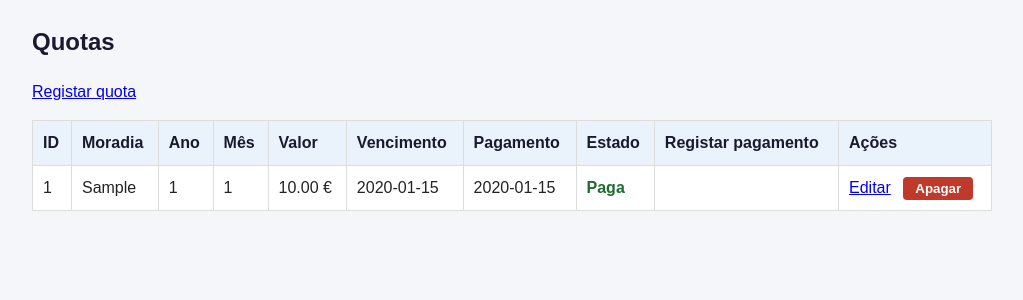
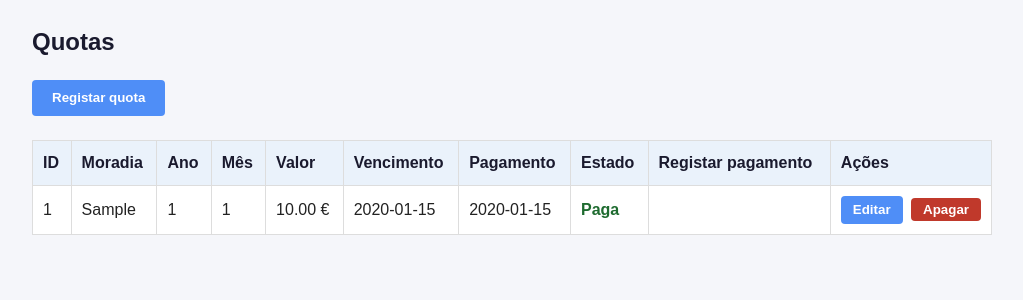
Before and after one commit to R-Duarte3/GestaoCondominios, a Flask app: page /quotas/ in a window 1280 px wide. Shown: the part 122-422 px from the top of the page, without its empty margins (128-1151 px from the left). Run offline with Flask 3, Linux system fonts and the light colour scheme; tables that the repository leaves empty hold one stand-in row (values such as "Sample post").

Commit message:
Botoes de editar e registar

```diff
--- a/src/rd_condominios/static/css/style.css
+++ b/src/rd_condominios/static/css/style.css
@@ -144,3 +144,37 @@ table input, table select {
 .botao-apagar:hover {
     background: #a93226;
 }
+
+.botao-editar,
+.botao-registar {
+    display: inline-block;
+    padding: 4px 12px;
+    background: #4f8ef7;
+    color: #fff;
+    border-radius: 4px;
+    font-size: 13.33px;
+    font-weight: bold;
+    text-decoration: none;
+}
+
+.botao-editar:hover,
+.botao-registar:hover {
+    background: #3a7ae0;
+}
+
+.botao-registar {
+    padding: 8px 20px;
+    margin-bottom: 8px;
+}
+
+.acoes {
+    white-space: nowrap;
+}
+
+.acoes .botao-apagar {
+    margin-left: 4px;
+}
+
+td.acoes {
+    width: 1%;
+}
--- a/src/rd_condominios/templates/despesas/lista.html
+++ b/src/rd_condominios/templates/despesas/lista.html
@@ -4,7 +4,7 @@
 <h2>Despesas</h2>
 
 <p>
-    <a href="{{ url_for('despesas.formulario') }}">Registar despesa</a>
+        <a class="botao-registar" href="{{ url_for('despesas.formulario') }}">Registar despesa</a>
 </p>
 
 <p>
@@ -41,8 +41,8 @@
                 {% endif %}
             </td>
             <td>{{ despesa.fornecedor or "—" }}</td>
-            <td>
-                <a href="{{ url_for('despesas.formulario_editar', id_despesas=despesa.id_despesas) }}">Editar</a>
+            <td class="acoes">
+                <a class="botao-editar" href="{{ url_for('despesas.formulario_editar', id_despesas=despesa.id_despesas) }}">Editar</a>
                 <form class="form-apagar" method="post"
                       action="{{ url_for('despesas.apagar', id_despesas=despesa.id_despesas) }}"
                       onsubmit="return confirm('Tem a certeza que quer apagar esta despesa?');">
--- a/src/rd_condominios/templates/moradores/lista.html
+++ b/src/rd_condominios/templates/moradores/lista.html
@@ -8,7 +8,7 @@
 {% endif %}
 
 <p>
-    <a href="{{ url_for('moradores.formulario') }}">Registar morador</a>
+        <a class="botao-registar" href="{{ url_for('moradores.formulario') }}">Registar morador</a>
 </p>
 
 <table>
@@ -57,8 +57,8 @@
                 </form>
                 {% endif %}
             </td>
-            <td>
-                <a href="{{ url_for('moradores.formulario_editar', id_moradores=morador.id_moradores) }}">Editar</a>
+            <td class="acoes">
+                <a class="botao-editar" href="{{ url_for('moradores.formulario_editar', id_moradores=morador.id_moradores) }}">Editar</a>
                 <form class="form-apagar" method="post"
                       action="{{ url_for('moradores.apagar', id_moradores=morador.id_moradores) }}"
                       onsubmit="return confirm('Tem a certeza que quer apagar este morador? O registo e o histórico perdem-se. Se ele saiu, use Registar saída.');">
--- a/src/rd_condominios/templates/obras/lista.html
+++ b/src/rd_condominios/templates/obras/lista.html
@@ -8,7 +8,7 @@
 {% endif %}
 
 <p>
-    <a href="{{ url_for('obras.formulario') }}">Registar obra</a>
+    <a class="botao-registar" href="{{ url_for('obras.formulario') }}">Registar obra</a>
 </p>
 
 <table>
@@ -63,8 +63,8 @@
                     <button type="submit">Atualizar</button>
                 </form>
             </td>
-            <td>
-                <a href="{{ url_for('obras.formulario_editar', id_obras=obra.id_obras) }}">Editar</a>
+            <td class="acoes">
+                <a class="botao-editar" href="{{ url_for('obras.formulario_editar', id_obras=obra.id_obras) }}">Editar</a>
                 <form class="form-apagar" method="post"
                       action="{{ url_for('obras.apagar', id_obras=obra.id_obras) }}"
                       onsubmit="return confirm('Tem a certeza que quer apagar esta obra?');">
--- a/src/rd_condominios/templates/quotas/lista.html
+++ b/src/rd_condominios/templates/quotas/lista.html
@@ -4,7 +4,7 @@
 <h2>Quotas</h2>
 
 <p>
-    <a href="{{ url_for('quotas.formulario') }}">Registar quota</a>
+    <a class="botao-registar" href="{{ url_for('quotas.formulario') }}">Registar quota</a>
 </p>
 
 <table>
@@ -49,8 +49,8 @@
                 </form>
                 {% endif %}
             </td>
-            <td>
-                <a href="{{ url_for('quotas.formulario_editar', id_quotas=quota.id_quotas) }}">Editar</a>
+            <td class="acoes">
+                <a class="botao-editar" href="{{ url_for('quotas.formulario_editar', id_quotas=quota.id_quotas) }}">Editar</a>
                 <form class="form-apagar" method="post"
                       action="{{ url_for('quotas.apagar', id_quotas=quota.id_quotas) }}"
                       onsubmit="return confirm('Tem a certeza que quer apagar esta quota?');">
```
Also changed, not shown: src/rd_condominios/templates/moradias/lista.html (+4 -3 lines).
